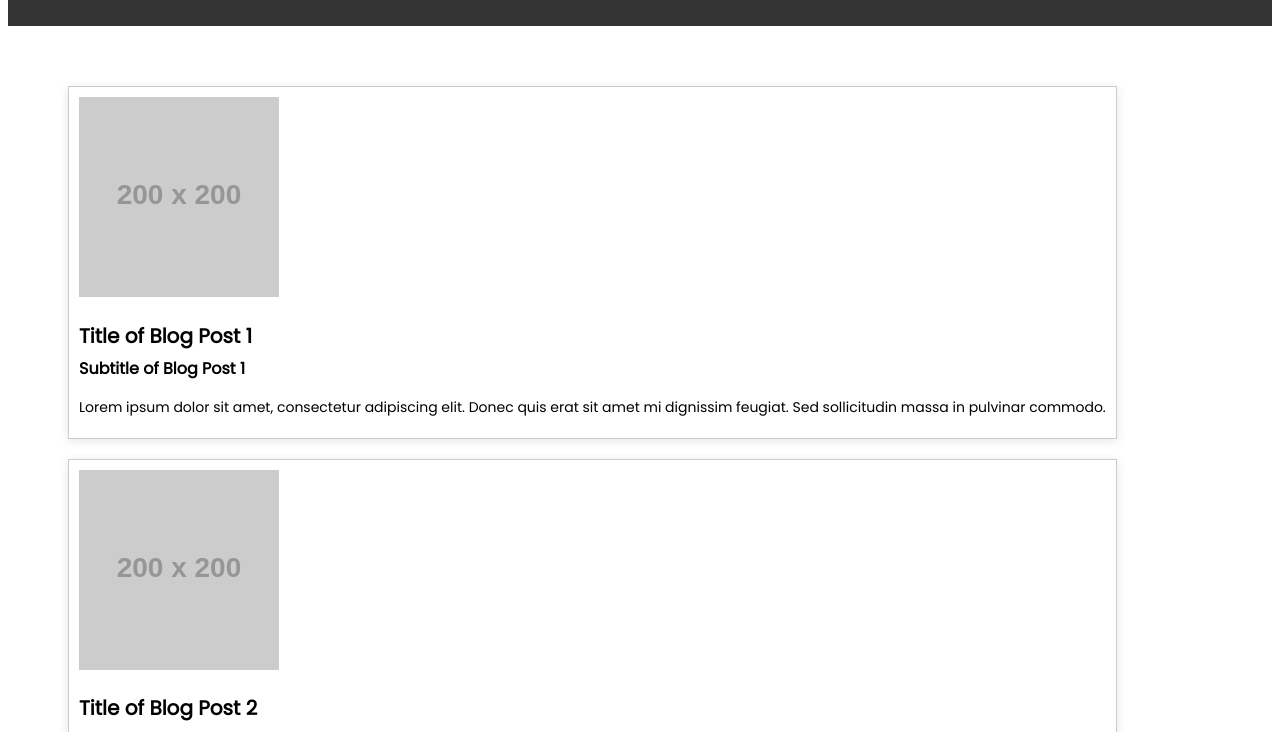
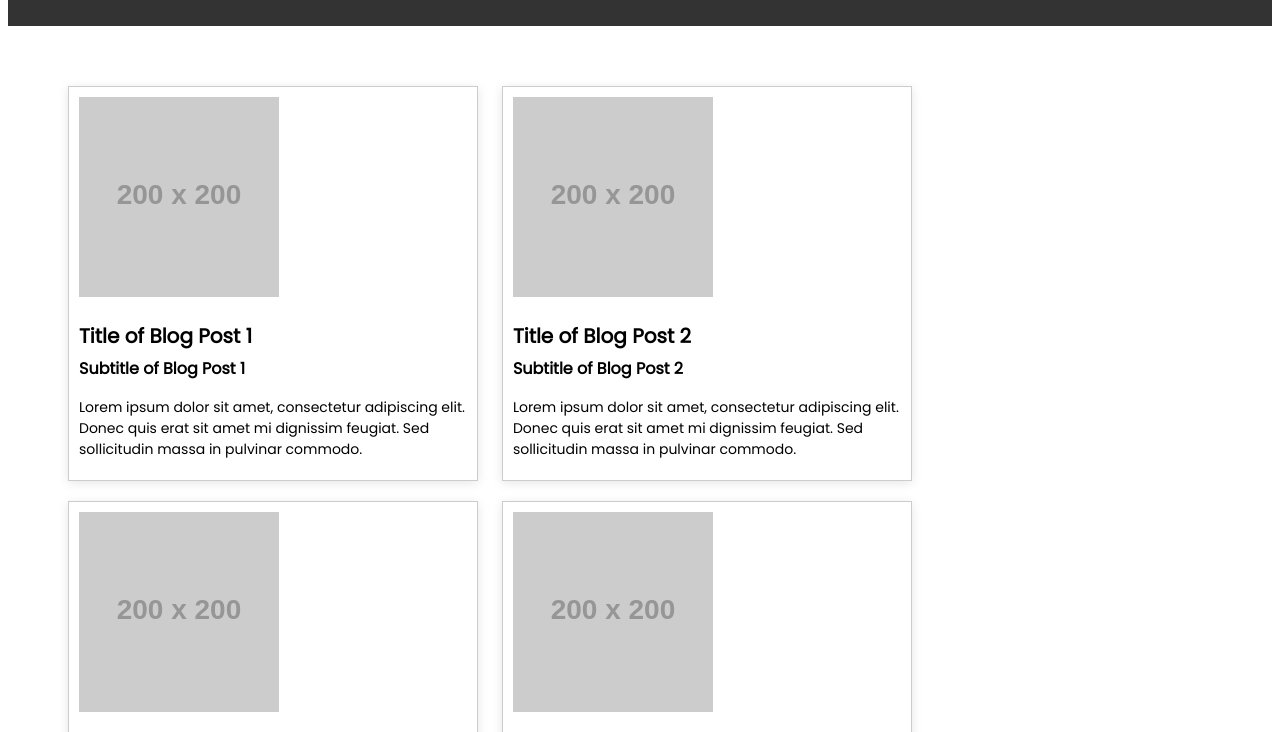
Before and after one commit to Raccoonov/Rekunov, a plain HTML site: page git_pages_test/blog.html in a window 1280 px wide. Shown: the part 67-799 px from the top of the page. Drawn offline with Linux system fonts and the light colour scheme; placeholder pictures from the web are drawn by us.

Commit message:
style changes

```diff
--- a/git_pages_test/resources/css/style.css
+++ b/git_pages_test/resources/css/style.css
@@ -133,7 +133,7 @@ body {
     padding: 10px;
     box-shadow: 0px 2px 10px rgba(0, 0, 0, 0.1);
     margin: 10px;
-    width: calc(200px+20px);
+    width: 33.3%;
     object-fit: cover;
   }
 
```
